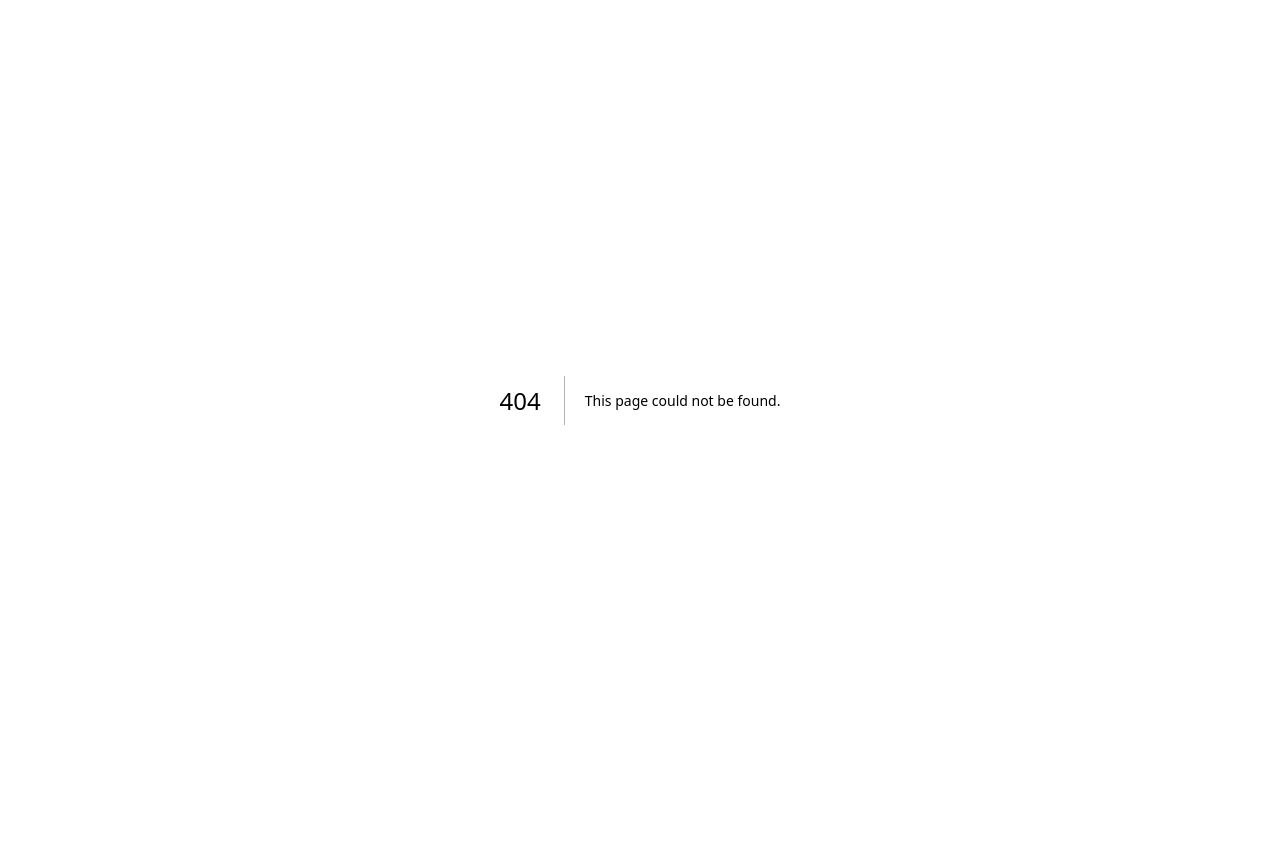
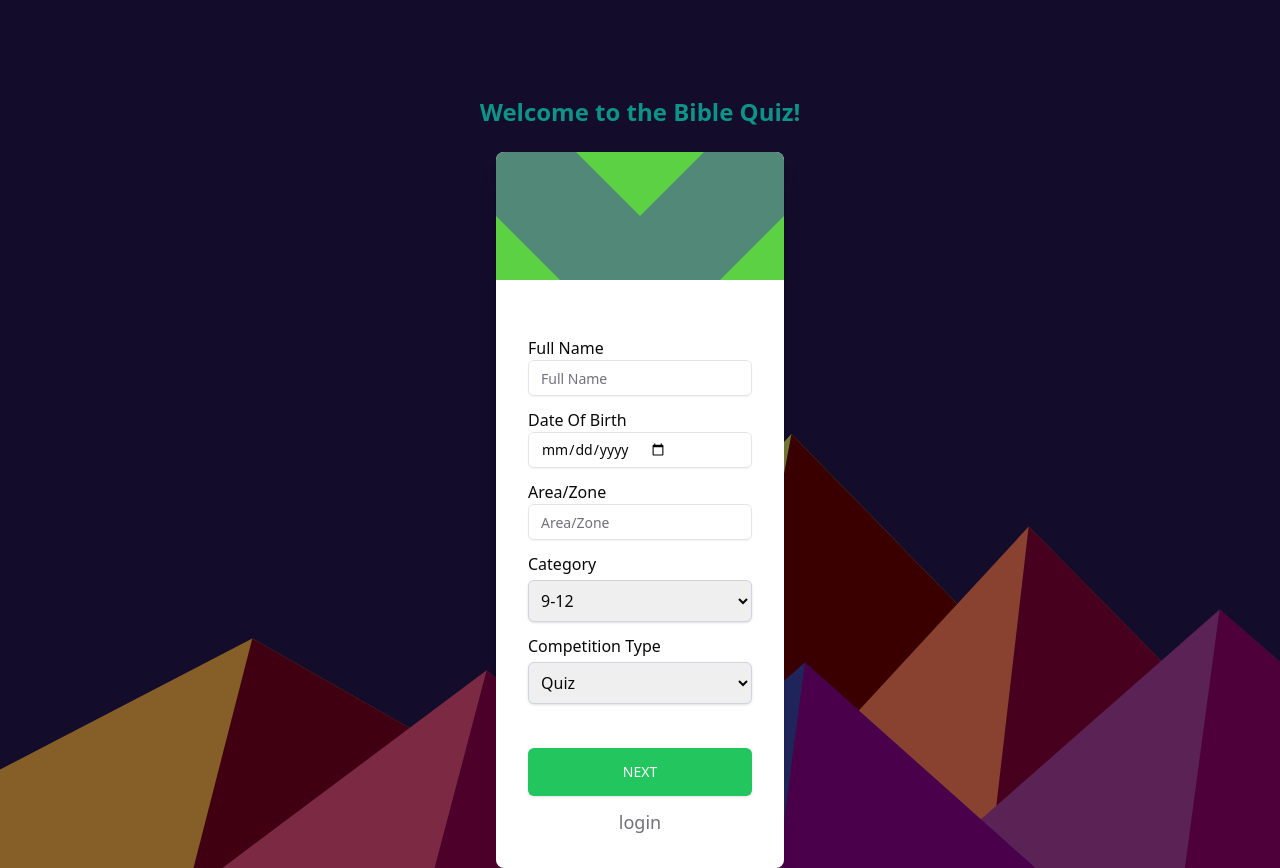
Before and after one commit to sankkakeii/bible-quiz, a Next.js app: page /register in a window 1280 px wide. Before the commit this address had no page. Before the commit the page ends 800 px from the top, so only its background shows below. Built offline with nearby package versions, Linux system fonts and the light colour scheme.

Commit message:
fix login/register/instructions routing error

```diff
--- a/pages/index.js
+++ b/pages/index.js
@@ -3,39 +3,32 @@ import { useRouter } from 'next/router';
 import { Card } from '@/components/ui/card';
 import { Input } from '@/components/ui/input';
 import { Button } from '@/components/ui/button';
-import { Spinner } from '@/components/ui/spinner';
 import Link from 'next/link';
 
-export default function Home() {
+export default function Login() {
     const router = useRouter();
     const [error, setError] = useState(null);
-  const [success, setSuccess] = useState(null);
     const [loading, setLoading] = useState(false);
-  const [token, setToken] = useState(null);
-  const [category, setCategory] = useState(null);
-  const [quizType, setQuizType] = useState('multichoice'); // Default value set to multichoice
+    const [loginData, setLoginData] = useState({});
 
-  const handleNextClicked = async () => {
+    useEffect (() => {
+        localStorage.setItem('bible_quiz_login', loginData);
+    })
+
+    const handleLoginClicked = async () => {
         setLoading(true); // Set loading state to true
         setError(null); // Clear any previous errors
-    setSuccess(null);
 
-    const name = document.getElementById('fullName').value;
-    const dob = document.getElementById('dob').value;
-    const zone = document.getElementById('areaZone').value;
-    const selectedCategory = document.getElementById('category').value;
-    const quizType = document.getElementById('quizType').value;
+        const username = document.getElementById('username').value;
+        const password = document.getElementById('password').value;
 
         const data = {
-      name,
-      dob,
-      zone,
-      category: selectedCategory,
-      quizType // Include the selected quiz type in the data
+            email: username, // Assuming email is used for login based on the provided endpoint payload
+            password
         };
 
         try {
-      const response = await fetch('/api/register', {
+            const response = await fetch('/api/login', {
                 method: 'POST',
                 headers: {
                     'Content-Type': 'application/json'
@@ -44,76 +37,52 @@ export default function Home() {
             });
 
             if (!response.ok) {
-        throw new Error('Failed to register');
+                throw new Error('Failed to login');
             }
 
-      if(response.status === 200) {
-        let dataResponse = await response.json();
-        console.log(dataResponse)
-        setToken(dataResponse.data.data.token);
-        setCategory(dataResponse.data.data.user.category);
-        setSuccess(dataResponse.data.message);
+            const responseData = await response.json();
+            setLoginData(JSON.stringify(responseData));
+
+            // console.log('RESPONSE DATA:::::::::::', responseData)
+
+            // Assuming the token is returned in responseData.data.token
+            const token = responseData.data.data.token;
+            if (token) {
+                localStorage.setItem('token', token);
                 router.push('/instructions');
+            } else {
+                throw new Error('Token not found in response');
             }
         } catch (error) {
             console.error(error.message);
-      setError('Failed to register');
+            setError('Failed to login');
         } finally {
             setLoading(false); // Set loading state to false regardless of success or failure
         }
     };
 
-  useEffect (() => {
-    if(token && category) {
-      localStorage.setItem('token', token);
-      localStorage.setItem('category', category);
-    }
-  }, [token, category]);
-
-  console.log(token);
-
     return (
         <main className="flex min-h-screen flex-col items-center justify-center pt-24" style={{ backgroundImage: 'url(/images/flat-mountains.svg)', backgroundSize: 'cover', backgroundPosition: 'center', backgroundRepeat: 'no-repeat' }}>
             <div className="flex flex-col gap-6 items-center justify-center px-4 sm:px-8 md:px-20 w-full max-w-screen-lg">
-        <h1 className="text-2xl font-semibold text-teal-600 text-center">Welcome to the Bible Quiz!</h1>
+                <h1 className="text-2xl font-semibold text-teal-600 text-center">Login to Your Account</h1>
                 <Card className="flex flex-col w-full sm:w-2/3 md:w-1/2 lg:w-1/3 justify-center items-center gap-6 border-none text-center bg-white rounded-lg shadow-xl">
                     <div className="w-full h-32 rounded-t-lg" style={{ backgroundImage: 'url(/images/repeating-chevrons.svg)', backgroundSize: 'cover', backgroundPosition: 'center', backgroundRepeat: 'no-repeat' }}></div>
                     <div className="p-4 md:p-8 w-full flex flex-col gap-3">
                         <div className="text-left">
-              <label>Full Name</label>
-              <Input id="fullName" placeholder="Full Name" className="w-full" />
+                            <label>Username</label>
+                            <Input id="username" placeholder="Username" className="w-full" />
                         </div>
                         <div className="text-left">
-              <label>Date Of Birth</label>
-              <Input id="dob" placeholder="Date Of Birth" type="date" className="w-full" />
+                            <label>Password</label>
+                            <Input id="password" placeholder="Password" type="password" className="w-full" />
                         </div>
-            <div className="text-left">
-              <label>Area/Zone</label>
-              <Input id="areaZone" placeholder="Area/Zone" className="w-full" />
-            </div>
-            <div className="text-left">
-              <label>Category</label>
-              <select id="category" className="w-full p-2 border rounded-md mt-1 border-gray-300 shadow">
-                <option value="9-12">9-12</option>
-                <option value="teens">Teens</option>
-              </select>
-            </div>
-            <div className="text-left">
-              <label>Competition Type</label>
-              <select id="quizType" value={quizType} onChange={(e) => setQuizType(e.target.value)} className="w-full p-2 border rounded-md mt-1 border-gray-300 shadow">
-                <option value="multichoice">Quiz</option>
-                <option value="audio">Spelling Bee</option>
-              </select>
-            </div>
-            <Button onClick={handleNextClicked} className={`next-button bg-green-500 text-white py-4 md:py-6 px-6 md:px-12 rounded-md mt-4 md:mt-8 ${loading ? 'opacity-50 pointer-events-none' : ''}`}>
-              <div className="flex items-center justify-center w-full">
-                {/* {loading ? <Spinner /> : 'NEXT'} */}
-                {loading ? 'LOADING' : 'NEXT'}
+                        <Button onClick={handleLoginClicked} className={`login-button bg-green-500 text-white py-4 md:py-6 px-6 md:px-12 rounded-md mt-4 md:mt-8 ${loading ? 'opacity-50 pointer-events-none' : ''}`}>
+                            <div className="flex items-center w-full justify-center">
+                                {loading ? 'LOADING' : 'LOGIN'}
                             </div>
                         </Button>
-            <Link href="/login" className="text-lg text-zinc-500 underline-offset-4 hover:underline">login</Link>
+                        <Link href="/register" className="text-lg text-zinc-500 underline-offset-4 hover:underline">Register</Link>
                         {error && <p className="text-red-500">{error}</p>}
-            {success && <p className="text-green-500">{success}</p>}
                     </div>
                 </Card>
             </div>
--- /dev/null
+++ b/pages/register.js
@@ -0,0 +1,122 @@
+import { useState, useEffect } from 'react';
+import { useRouter } from 'next/router';
+import { Card } from '@/components/ui/card';
+import { Input } from '@/components/ui/input';
+import { Button } from '@/components/ui/button';
+import { Spinner } from '@/components/ui/spinner';
+import Link from 'next/link';
+
+export default function Home() {
+    const router = useRouter();
+    const [error, setError] = useState(null);
+    const [success, setSuccess] = useState(null);
+    const [loading, setLoading] = useState(false);
+    const [token, setToken] = useState(null);
+    const [category, setCategory] = useState(null);
+    const [quizType, setQuizType] = useState('multichoice'); // Default value set to multichoice
+
+    const handleNextClicked = async () => {
+        setLoading(true); // Set loading state to true
+        setError(null); // Clear any previous errors
+        setSuccess(null);
+
+        const name = document.getElementById('fullName').value;
+        const dob = document.getElementById('dob').value;
+        const zone = document.getElementById('areaZone').value;
+        const selectedCategory = document.getElementById('category').value;
+        const quizType = document.getElementById('quizType').value;
+
+        const data = {
+            name,
+            dob,
+            zone,
+            category: selectedCategory,
+            quizType // Include the selected quiz type in the data
+        };
+
+        try {
+            const response = await fetch('/api/register', {
+                method: 'POST',
+                headers: {
+                    'Content-Type': 'application/json'
+                },
+                body: JSON.stringify(data)
+            });
+
+            if (!response.ok) {
+                throw new Error('Failed to register');
+            }
+
+            if (response.status === 200) {
+                let dataResponse = await response.json();
+                console.log(dataResponse)
+                setToken(dataResponse.data.data.token);
+                setCategory(dataResponse.data.data.user.category);
+                setSuccess(dataResponse.data.message);
+                router.push('/instructions');
+            }
+        } catch (error) {
+            console.error(error.message);
+            setError('Failed to register');
+        } finally {
+            setLoading(false); // Set loading state to false regardless of success or failure
+        }
+    };
+
+    useEffect(() => {
+        if (token && category) {
+            localStorage.setItem('token', token);
+            localStorage.setItem('category', category);
+        }
+    }, [token, category]);
+
+    console.log(token);
+
+    return (
+        <main className="flex min-h-screen flex-col items-center justify-center pt-24" style={{ backgroundImage: 'url(/images/flat-mountains.svg)', backgroundSize: 'cover', backgroundPosition: 'center', backgroundRepeat: 'no-repeat' }}>
+            <div className="flex flex-col gap-6 items-center justify-center px-4 sm:px-8 md:px-20 w-full max-w-screen-lg">
+                <h1 className="text-2xl font-semibold text-teal-600 text-center">Welcome to the Bible Quiz!</h1>
+                <Card className="flex flex-col w-full sm:w-2/3 md:w-1/2 lg:w-1/3 justify-center items-center gap-6 border-none text-center bg-white rounded-lg shadow-xl">
+                    <div className="w-full h-32 rounded-t-lg" style={{ backgroundImage: 'url(/images/repeating-chevrons.svg)', backgroundSize: 'cover', backgroundPosition: 'center', backgroundRepeat: 'no-repeat' }}></div>
+                    <div className="p-4 md:p-8 w-full flex flex-col gap-3">
+                        <div className="text-left">
+                            <label>Full Name</label>
+                            <Input id="fullName" placeholder="Full Name" className="w-full" />
+                        </div>
+                        <div className="text-left">
+                            <label>Date Of Birth</label>
+                            <Input id="dob" placeholder="Date Of Birth" type="date" className="w-full" />
+                        </div>
+                        <div className="text-left">
+                            <label>Area/Zone</label>
+                            <Input id="areaZone" placeholder="Area/Zone" className="w-full" />
+                        </div>
+                        <div className="text-left">
+                            <label>Category</label>
+                            <select id="category" className="w-full p-2 border rounded-md mt-1 border-gray-300 shadow">
+                                <option value="9-12">9-12</option>
+                                <option value="teens">Teens</option>
+                            </select>
+                        </div>
+                        <div className="text-left">
+                            <label>Competition Type</label>
+                            <select id="quizType" value={quizType} onChange={(e) => setQuizType(e.target.value)} className="w-full p-2 border rounded-md mt-1 border-gray-300 shadow">
+                                <option value="multichoice">Quiz</option>
+                                <option value="audio">Spelling Bee</option>
+                            </select>
+                        </div>
+                        <Button onClick={handleNextClicked} className={`next-button bg-green-500 text-white py-4 md:py-6 px-6 md:px-12 rounded-md mt-4 md:mt-8 ${loading ? 'opacity-50 pointer-events-none' : ''}`}>
+                            <div className="flex items-center justify-center w-full">
+                                {/* {loading ? <Spinner /> : 'NEXT'} */}
+                                {loading ? 'LOADING' : 'NEXT'}
+                            </div>
+                        </Button>
+                        <Link href="/" className="text-lg text-zinc-500 underline-offset-4 hover:underline">login</Link>
+                        {error && <p className="text-red-500">{error}</p>}
+                        {success && <p className="text-green-500">{success}</p>}
+                    </div>
+                </Card>
+            </div>
+        </main>
+    );
+}
```
Lines whose indentation alone changed are shown as unchanged.
